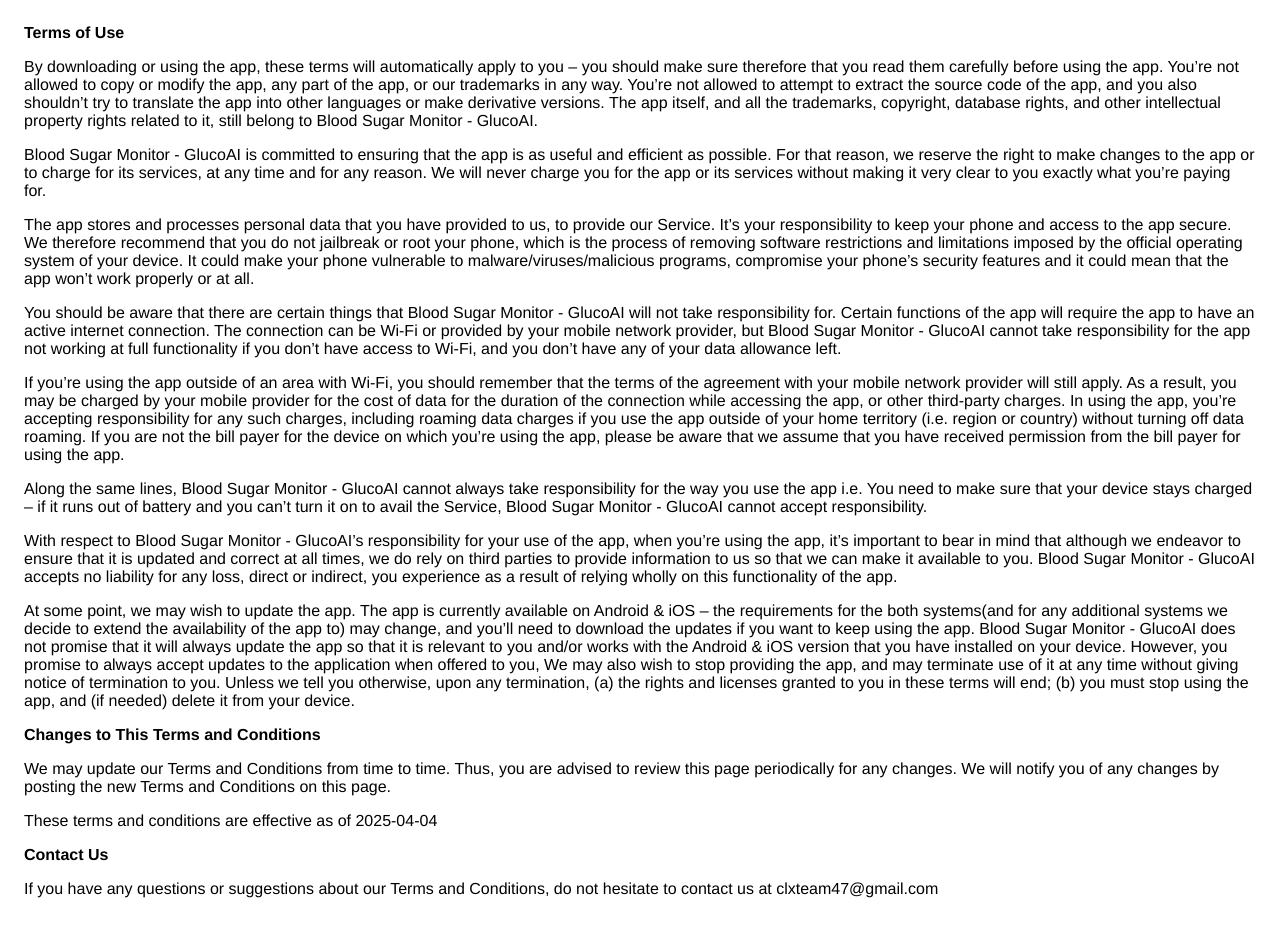
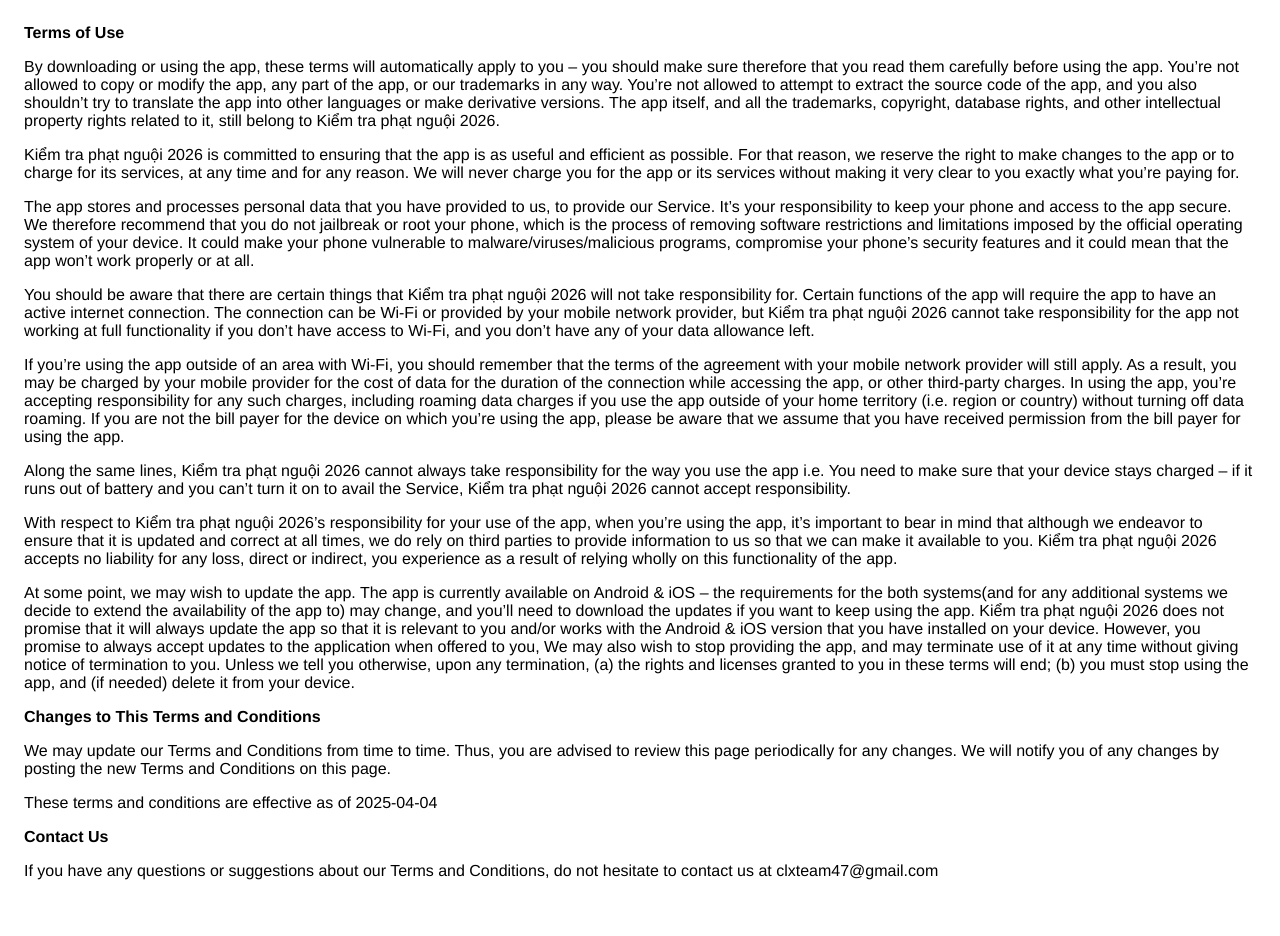
Before and after one commit to phatnguoigt/phatnguoigt.github.io, a plain HTML site: page phatnguoigt_tos.html in a window 1280 px wide. Drawn offline with Linux system fonts and the light colour scheme.

Commit message:
Update phatnguoigt_tos.html

```diff
--- a/phatnguoigt_tos.html
+++ b/phatnguoigt_tos.html
@@ -18,9 +18,9 @@
                   to translate the app into other languages or make derivative
                   versions. The app itself, and all the trademarks, copyright,
                   database rights, and other intellectual property rights related
-                  to it, still belong to Blood Sugar Monitor - GlucoAI.
+                  to it, still belong to Kiểm tra phạt nguội 2026.
                 </p> <p>
-                  Blood Sugar Monitor - GlucoAI is committed to ensuring that the app is
+                  Kiểm tra phạt nguội 2026 is committed to ensuring that the app is
                   as useful and efficient as possible. For that reason, we
                   reserve the right to make changes to the app or to charge for
                   its services, at any time and for any reason. We will never
@@ -39,10 +39,10 @@
                   that the app won’t work properly or at all.
                 </p> <!----> <p>
                   You should be aware that there are certain things that
-                  Blood Sugar Monitor - GlucoAI will not take responsibility for. Certain
+                  Kiểm tra phạt nguội 2026 will not take responsibility for. Certain
                   functions of the app will require the app to have an active
                   internet connection. The connection can be Wi-Fi or provided
-                  by your mobile network provider, but Blood Sugar Monitor - GlucoAI
+                  by your mobile network provider, but Kiểm tra phạt nguội 2026
                   cannot take responsibility for the app not working at full
                   functionality if you don’t have access to Wi-Fi, and you don’t
                   have any of your data allowance left.
@@ -60,18 +60,18 @@
                   using the app, please be aware that we assume that you have
                   received permission from the bill payer for using the app.
                 </p> <p>
-                  Along the same lines, Blood Sugar Monitor - GlucoAI cannot always take
+                  Along the same lines, Kiểm tra phạt nguội 2026 cannot always take
                   responsibility for the way you use the app i.e. You need to
                   make sure that your device stays charged – if it runs out of
                   battery and you can’t turn it on to avail the Service,
-                  Blood Sugar Monitor - GlucoAI cannot accept responsibility.
+                  Kiểm tra phạt nguội 2026 cannot accept responsibility.
                 </p> <p>
-                  With respect to Blood Sugar Monitor - GlucoAI’s responsibility for your
+                  With respect to Kiểm tra phạt nguội 2026’s responsibility for your
                   use of the app, when you’re using the app, it’s important to
                   bear in mind that although we endeavor to ensure that it is
                   updated and correct at all times, we do rely on third parties
                   to provide information to us so that we can make it available
-                  to you. Blood Sugar Monitor - GlucoAI accepts no liability for any
+                  to you. Kiểm tra phạt nguội 2026 accepts no liability for any
                   loss, direct or indirect, you experience as a result of
                   relying wholly on this functionality of the app.
                 </p> <p>
@@ -80,7 +80,7 @@
                   both systems(and for any additional systems we
                   decide to extend the availability of the app to) may change,
                   and you’ll need to download the updates if you want to keep
-                  using the app. Blood Sugar Monitor - GlucoAI does not promise that it
+                  using the app. Kiểm tra phạt nguội 2026 does not promise that it
                   will always update the app so that it is relevant to you
                   and/or works with the Android &amp; iOS version that you have
                   installed on your device. However, you promise to always
```
